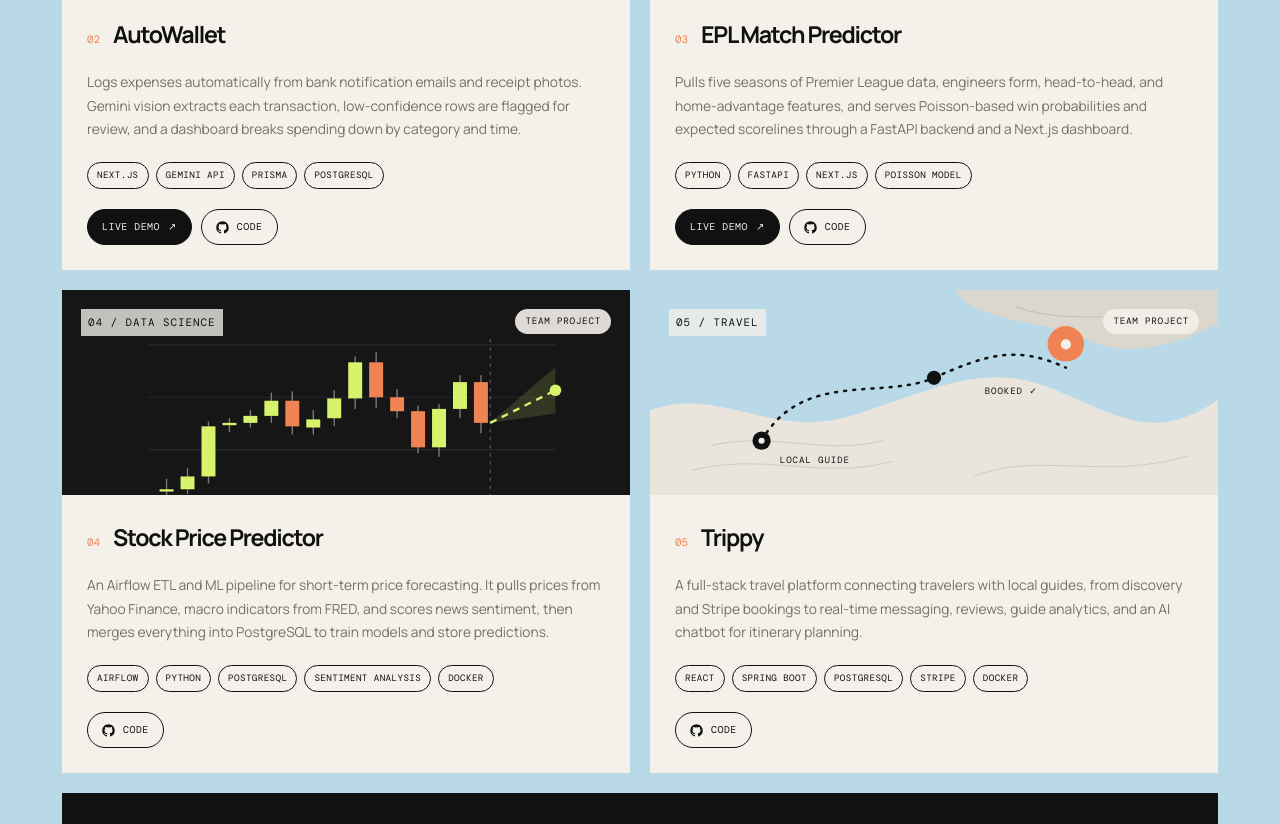
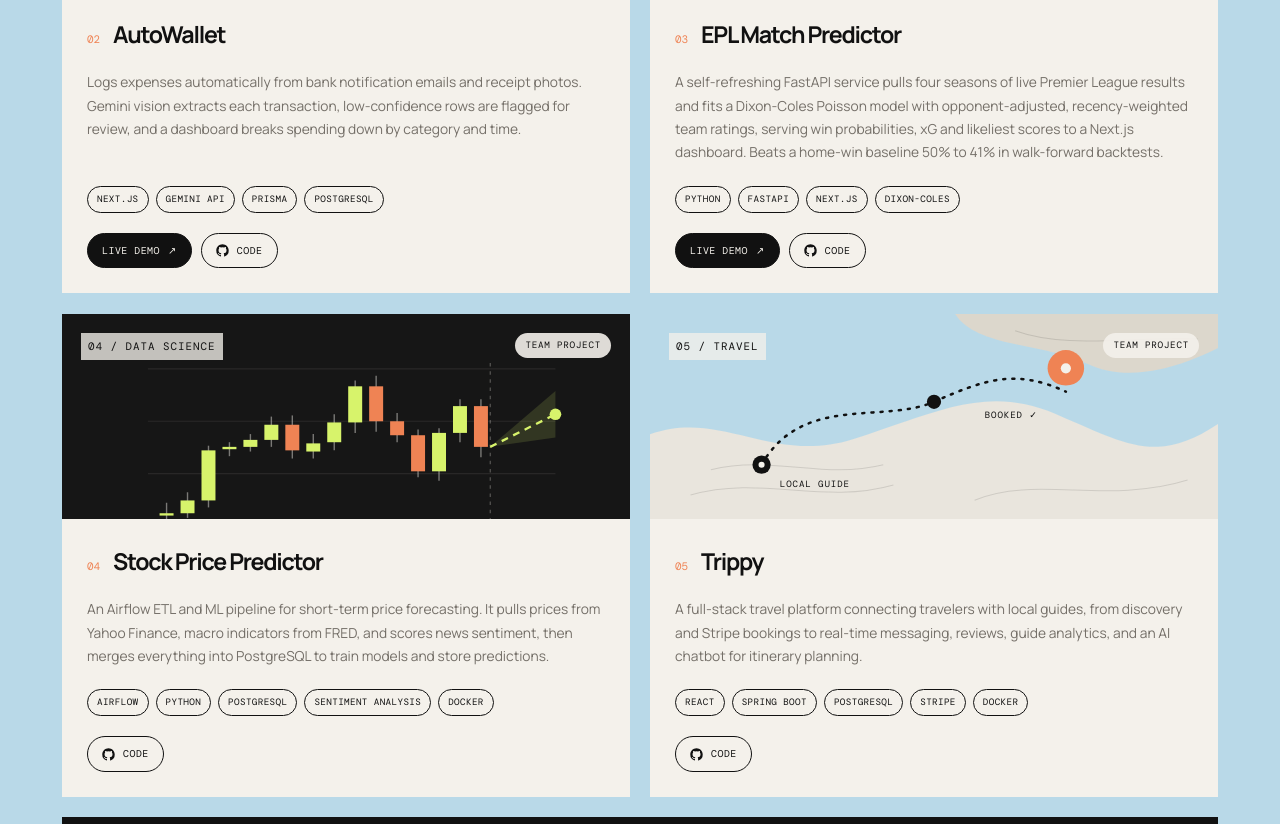
Before and after one commit to totallyregi/RegiPortfolioWebsite, a plain HTML site: page index.html in a window 1280 px wide. Shown: the part 4423-5247 px from the top of the page. Drawn offline with nearby package versions, Linux system fonts and the light colour scheme.

Commit message:
Update EPL Predictor card for the rebuilt app
New screenshot, Dixon-Coles description with backtest result, and
matching SQL console data.

Co-Authored-By: Claude Opus 5.5 <noreply@anthropic.com>

```diff
--- a/index.html
+++ b/index.html
@@ -19,7 +19,7 @@
     <link rel="preconnect" href="https://fonts.gstatic.com" crossorigin>
     <link href="https://fonts.googleapis.com/css2?family=DM+Mono:wght@400;500&family=Manrope:wght@400;500;600;700;800&display=swap" rel="stylesheet">
     <script>try{var t=localStorage.getItem('theme');if(t)document.documentElement.dataset.theme=t;}catch(e){}</script>
-    <link rel="stylesheet" href="css/styles.css?v=13">
+    <link rel="stylesheet" href="css/styles.css?v=14">
 </head>
 <body>
     <svg width="0" height="0" style="position:absolute" aria-hidden="true">
@@ -233,8 +233,8 @@
                         </a>
                         <div class="project-info">
                             <div><span class="project-number">03</span><h3>EPL Match Predictor</h3></div>
-                            <p>Pulls five seasons of Premier League data, engineers form, head-to-head, and home-advantage features, and serves Poisson-based win probabilities and expected scorelines through a FastAPI backend and a Next.js dashboard.</p>
-                            <div class="tag-row"><span>Python</span><span>FastAPI</span><span>Next.js</span><span>Poisson model</span></div>
+                            <p>A self-refreshing FastAPI service pulls four seasons of live Premier League results and fits a Dixon-Coles Poisson model with opponent-adjusted, recency-weighted team ratings, serving win probabilities, xG and likeliest scores to a Next.js dashboard. Beats a home-win baseline 50% to 41% in walk-forward backtests.</p>
+                            <div class="tag-row"><span>Python</span><span>FastAPI</span><span>Next.js</span><span>Dixon-Coles</span></div>
                             <div class="project-links">
                                 <a class="pill-link pill-solid" href="https://epl-predictor-two.vercel.app" target="_blank" rel="noreferrer">Live demo <span aria-hidden="true">↗</span></a>
                                 <a class="pill-link" href="https://github.com/totallyregi/EPLPredictor" target="_blank" rel="noreferrer"><svg><use href="#i-github"/></svg> Code</a>
@@ -352,6 +352,6 @@
     </dialog>
 
     <div class="toast" id="toast" role="status" aria-live="polite"></div>
-    <script type="module" src="js/scripts.js?v=13"></script>
+    <script type="module" src="js/scripts.js?v=14"></script>
 </body>
 </html>
--- a/js/console.js
+++ b/js/console.js
@@ -14,7 +14,7 @@ CREATE TABLE projects (name TEXT, category TEXT, stack TEXT, live INTEGER, team
 INSERT INTO projects VALUES
  ('Rhythm','Productivity','Next.js, TypeScript, Supabase, OpenAI, Gemini',1,0,'https://ai-smart-calendar-nine.vercel.app','https://github.com/totallyregi/AISmartCalendar'),
  ('AutoWallet','FinTech','Next.js, Prisma, PostgreSQL, Gemini',1,0,'https://www.autowallet.site/','https://github.com/totallyregi/AutoWallet'),
- ('EPL Match Predictor','Sports ML','Python, FastAPI, Next.js, Poisson model',1,0,'https://epl-predictor-two.vercel.app','https://github.com/totallyregi/EPLPredictor'),
+ ('EPL Match Predictor','Sports ML','Python, FastAPI, Next.js, Dixon-Coles Poisson',1,0,'https://epl-predictor-two.vercel.app','https://github.com/totallyregi/EPLPredictor'),
  ('Stock Price Predictor','Data Science','Airflow, Python, PostgreSQL, Docker',0,1,NULL,'https://github.com/w1nsl/stock-prediction'),
  ('Trippy','Travel','React, Spring Boot, PostgreSQL, Stripe',0,1,NULL,'https://github.com/Michelsim01/Trippy');
 
```
Also changed, not shown: images/epl-predictor.jpg.
